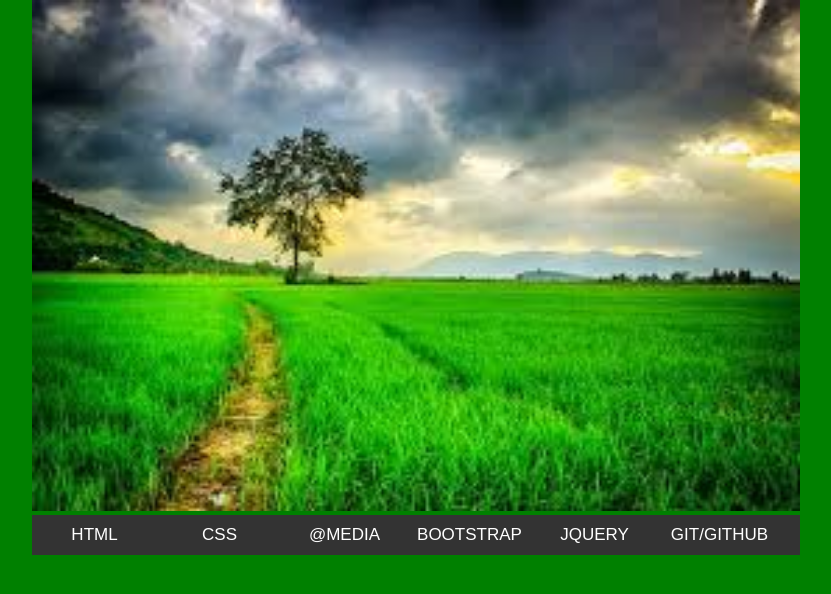
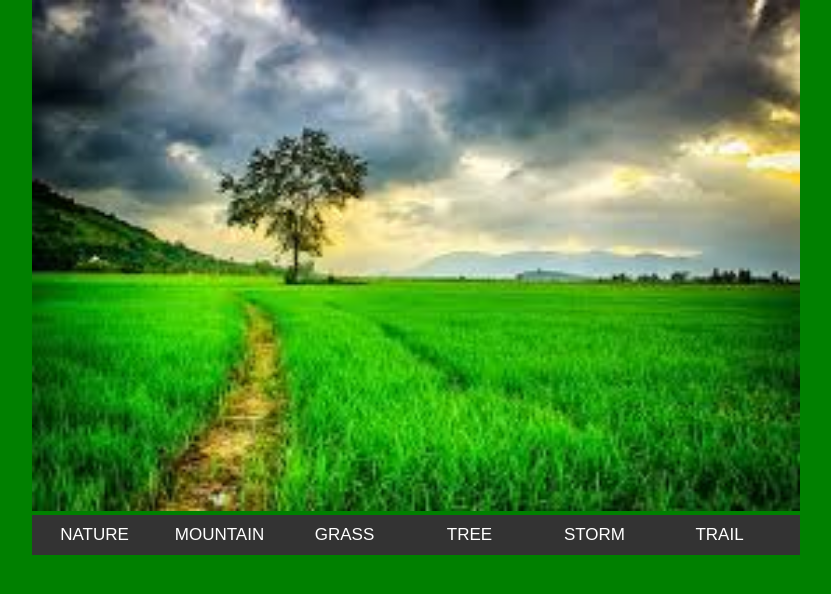
Before and after one commit to einstein05/einstein05.github.io, a plain HTML site: page Navigation Bar with Image.html in a window 1280 px wide. Shown: the whole page, without its empty margins (224-1055 px from the left). Drawn offline with Linux system fonts and the light colour scheme.

Commit message:
Changing the Menu names

```diff
--- a/Navigation Bar with Image.html
+++ b/Navigation Bar with Image.html
@@ -68,15 +68,9 @@
             }
 
             .menu ul li a {
-            text-decoration : none ;
-            display : block ;
-            color : white ;
-            font-family : Arial ;
             font-size : 15px ;
-            text-align : center ;
             width : 100% ;
             padding : 3px 0 3px ;
-            margin : 0 ;
             border-bottom : 1px solid white ;
             }
         }
@@ -91,12 +85,12 @@
 
     <div class="menu">
                 <ul>
-                    <li> <a href="#"> HTML </a> </li>
-                    <li> <a href="#"> CSS </a> </li>
-                    <li> <a href="#"> @MEDIA </a> </li>
-                    <li> <a href="#"> BOOTSTRAP </a> </li>
-                    <li> <a href="#"> JQUERY </a> </li>
-                    <li> <a href="#"> GIT/GITHUB </a> </li>
+                    <li> <a href="#"> NATURE </a> </li>
+                    <li> <a href="#"> MOUNTAIN </a> </li>
+                    <li> <a href="#"> GRASS </a> </li>
+                    <li> <a href="#"> TREE </a> </li>
+                    <li> <a href="#"> STORM </a> </li>
+                    <li> <a href="#"> TRAIL </a> </li>
                  </ul>
     </div>
 
```
